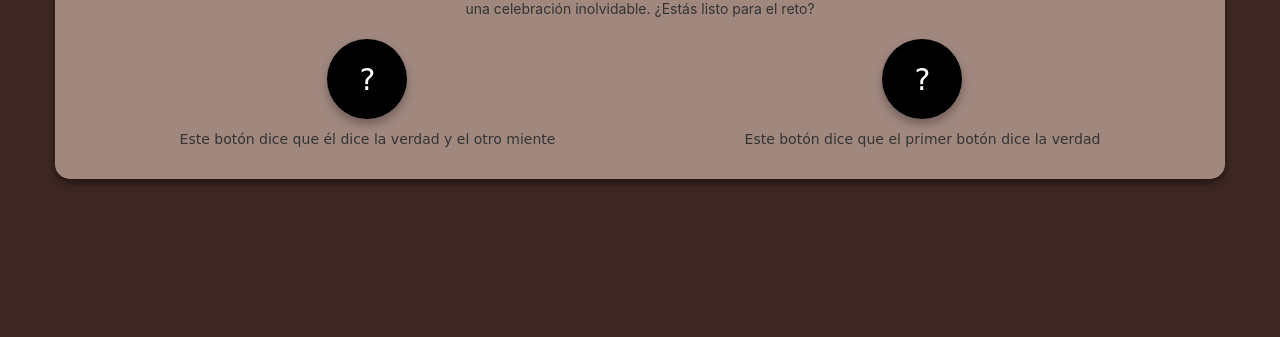
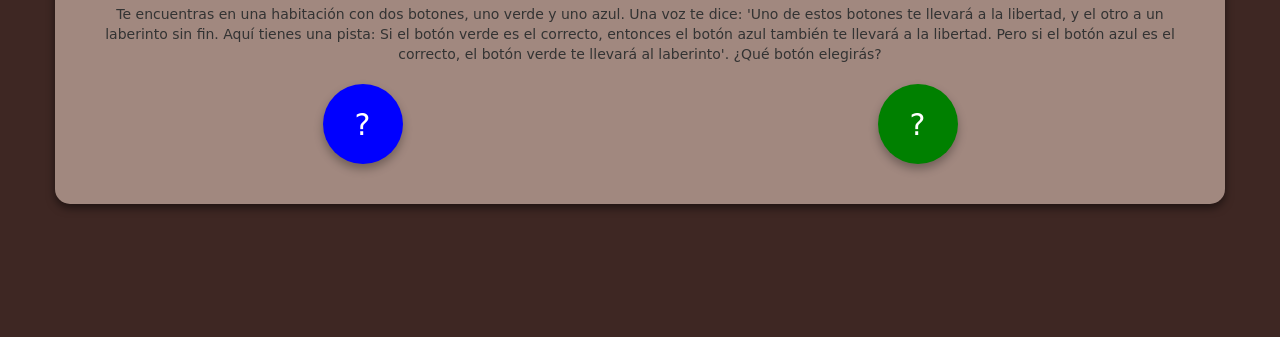
Before and after one commit to jasirguzman123/jasirguzman123.github.io, a plain HTML site: page index.html in a window 1280 px wide. Shown: the part 463-800 px from the top of the page. Drawn offline with nearby package versions, Linux system fonts and the light colour scheme.

Commit message:
change riddle

```diff
--- a/index.html
+++ b/index.html
@@ -179,14 +179,13 @@
 
       <p class="challenge-text">¡Bienvenido a la invitación más misteriosa y emocionante que hayas recibido! Para ganar tu entrada a mi fiesta de cumpleaños, debes resolver un acertijo. Tienes <span style="font-weight: bold; color: white;">una sola oportunidad</span> para elegir entre dos opciones: un botón de verdad y uno de mentira. Elige sabiamente, pues solo aquellos que descubran la verdad serán parte de una celebración inolvidable. ¿Estás listo para el reto?</p>
 
+      <p>Te encuentras en una habitación con dos botones, uno verde y uno azul. Una voz te dice: 'Uno de estos botones te llevará a la libertad, y el otro a un laberinto sin fin. Aquí tienes una pista: Si el botón verde es el correcto, entonces el botón azul también te llevará a la libertad. Pero si el botón azul es el correcto, el botón verde te llevará al laberinto'. ¿Qué botón elegirás?</p>
       <div class="button-group">
         <div class="button-container">
-          <button class="button-circle" onclick="handleCorrectClick()">?</button>
-          <div class="button-description">Este botón dice que él dice la verdad y el otro miente</div>
+          <button style="background-color: blue;" class="button-circle" onclick="handleCorrectClick()">?</button>
         </div>
         <div class="button-container">
-            <button class="button-circle" onclick="handleIncorrectClick()">?</button>
-            <div class="button-description">Este botón dice que el primer botón dice la verdad</div>
+          <button style="background-color: green;" class="button-circle" onclick="handleIncorrectClick()">?</button>
         </div>
       </div>
     </div>
```
